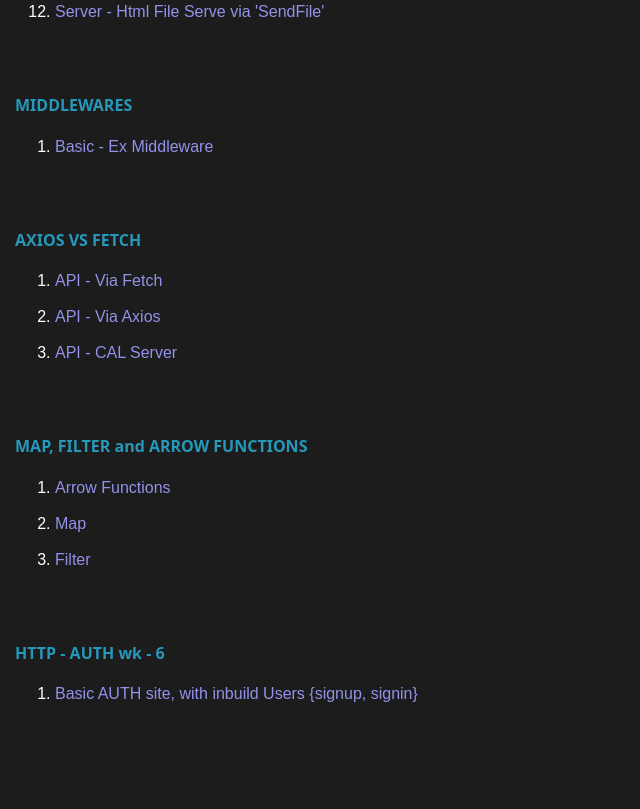
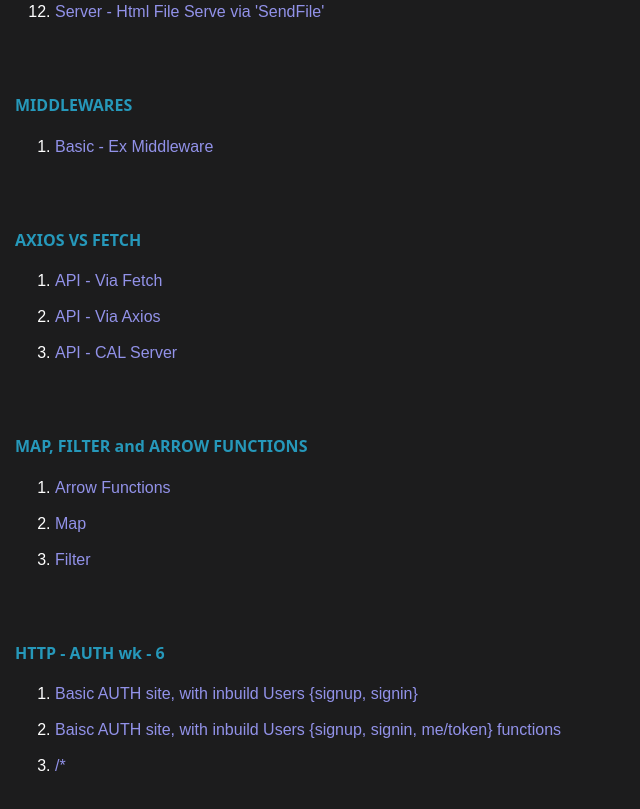
Before and after one commit to manohargella/profile, a website: page dev.html in a window 1280 px wide. Shown: the part 570-1379 px from the top of the page, without its empty margins (0-640 px from the left). Before the commit the page ends 1307 px from the top, so only its background shows below. Drawn offline with Linux system fonts and the light colour scheme.

Commit message:
Auth token file.js

```diff
--- a/dev.html
+++ b/dev.html
@@ -90,6 +90,8 @@
     </h4>
     <ol>
         <li><a href="https://gist.github.com/Manohar-Gella/34b3d03177f2247830808b7ae633a2da" target="_blank">Basic AUTH site, with inbuild Users {signup, signin}</a></li><br>
+        <li><a href="https://gist.github.com/Manohar-Gella/dce0eccb7d8ea6e8960e5f3282b5f64a" target="_blank">Baisc AUTH site, with inbuild Users {signup, signin, me/token} functions</a></li><br>
+        <li><a href="https://gist.github.com/Manohar-Gella/" target="_blank">/*</a></li><br>
     </ol>
 
 </body>
```
